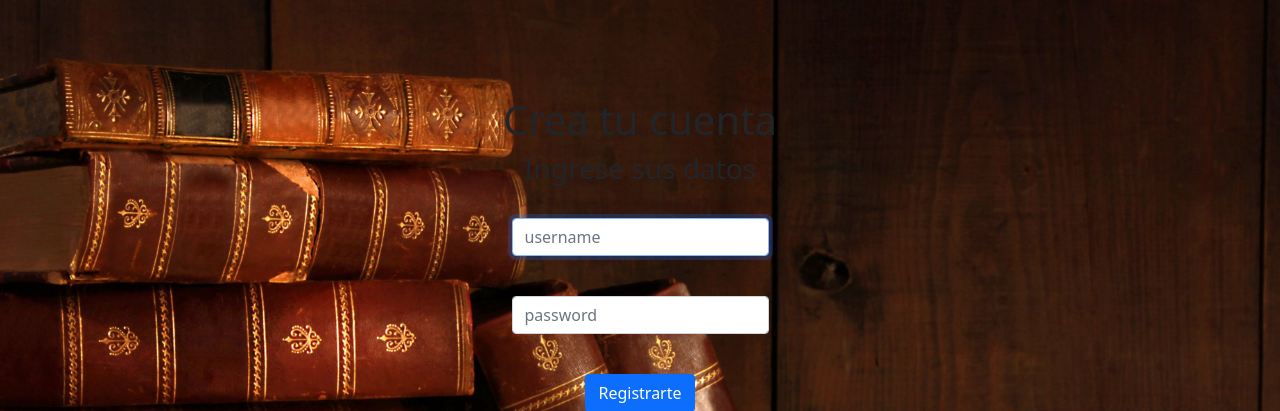
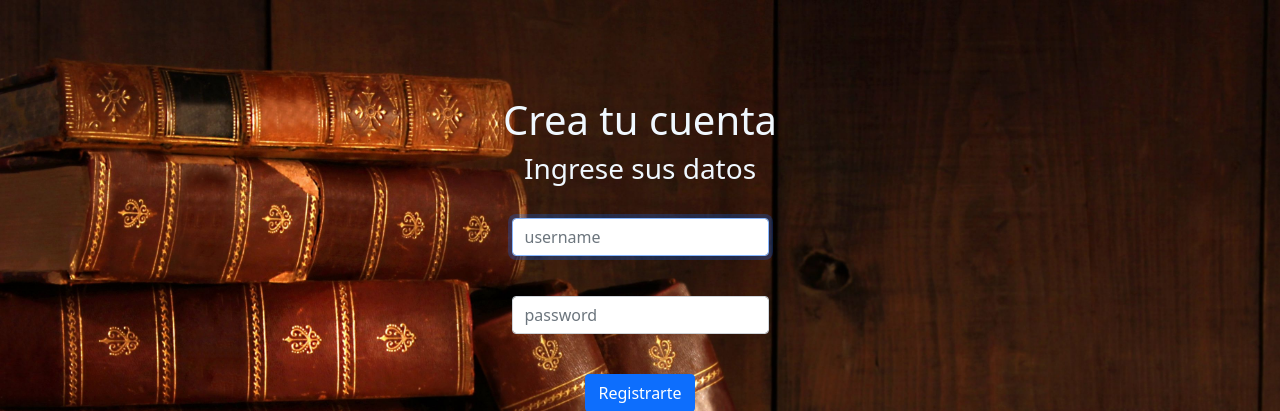
Before and after one commit to rolandob18/cs50w-project1, a Flask app: page /register in a window 1280 px wide. Shown: the part 66-477 px from the top of the page. Run offline with Flask 2, Linux system fonts and the light colour scheme; parts of the project's set-up code (start-up, migrations or seed data) failed here and were passed over.

Commit message:
Update register.html

```diff
--- a/templates/register.html
+++ b/templates/register.html
@@ -9,8 +9,8 @@
    <section id="seccion">
         <div class="izquierda">
             <br> <br>
-            <h1>  Crea tu cuenta </h1>
-            <h3>Ingrese sus datos</h3><br>
+            <h1 style="color: aliceblue;">  Crea tu cuenta </h1>
+            <h3 style="color: aliceblue;">Ingrese sus datos</h3><br>
 
             <form action="/register" method="post" id="register">
                 <div class="mb-3">
```
